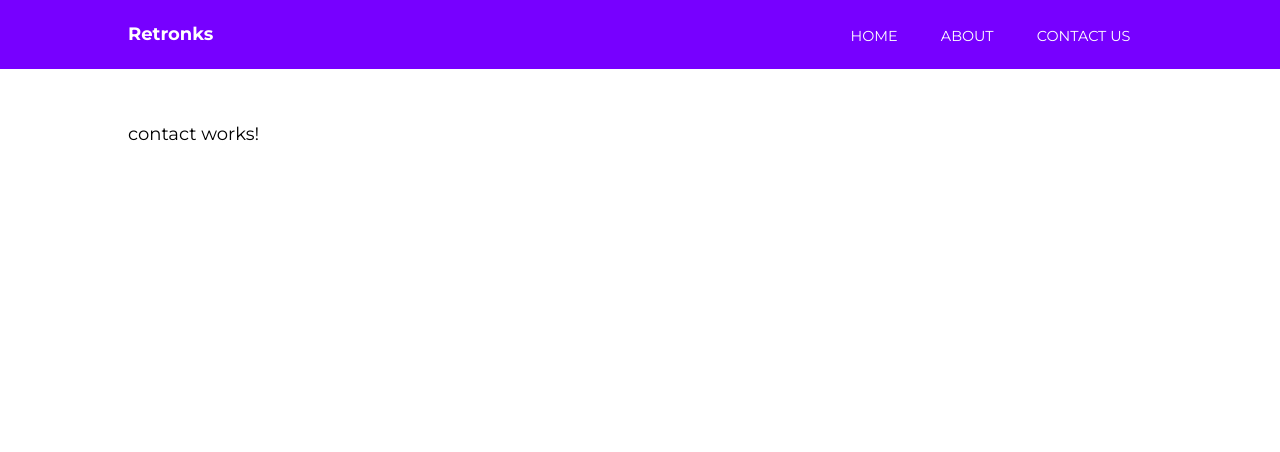
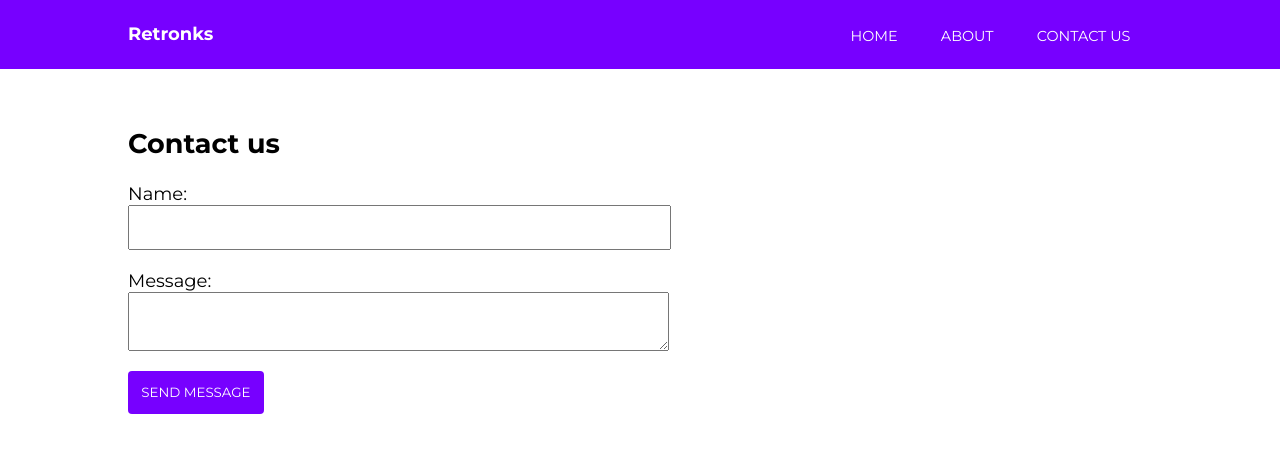
Before and after one commit to 3sztof/angular_learning, an Angular app in the folder Angular/forms_app/: page /contact in a window 1280 px wide. Shown: the top 452 px of the page. Built offline with nearby package versions, Linux system fonts and the light colour scheme.

Commit message:
Added a great Contact Us form - that can be useful!

```diff
--- a/Angular/forms_app/src/app/contact/contact.component.html
+++ b/Angular/forms_app/src/app/contact/contact.component.html
@@ -1,3 +1,33 @@
-<p>
-  contact works!
-</p>
+<h1>Contact us</h1>
+
+<form [formGroup]="messageForm" (ngSubmit)="onSubmit()">
+
+    <h5 *ngIf="success">Your form is valid!</h5>
+
+    <label>
+      Name:
+      <input type="text" formControlName="name">
+      <div *ngIf="submitted && messageForm.controls.name.errors" class="error">
+        <div *ngIf="messageForm.controls.name.errors.required">Your name is required</div>
+      </div>
+    </label>
+
+    <label>
+      Message:
+      <textarea formControlName="message"></textarea>
+      <div *ngIf="submitted && messageForm.controls.message.errors" class="error">
+        <div *ngIf="messageForm.controls.message.errors.required">A message is required</div>
+      </div>
+    </label>
+
+    <input type="submit" value="Send message" class="cta">
+
+  </form>
+
+  <div *ngIf="submitted" class="results">
+    <strong>Name:</strong>
+    <span>{{ messageForm.controls.name.value }}</span>
+
+    <strong>Message:</strong>
+    <span>{{ messageForm.controls.message.value }}</span>
+  </div>
--- a/Angular/forms_app/src/app/contact/contact.component.scss
+++ b/Angular/forms_app/src/app/contact/contact.component.scss
@@ -0,0 +1,43 @@
+label {
+    display: block;
+
+    input, textarea {
+        display: block;
+        width: 50%;
+        margin-bottom: 20px;
+        padding: 1em;
+    }
+
+    .error {
+        margin-top: -20px;
+        background: yellow;
+        padding: .5em;
+        display: inline-block;
+        font-size: .9em;
+        margin-bottom: 20px;
+    }
+}
+
+.cta {
+    background: #7700FF;
+    border: none;
+    color: white;
+
+    text-transform: uppercase;
+    border-radius: 4px;
+    padding: 1em;
+    cursor: pointer;
+    font-family: 'Montserrat';
+}
+
+.results {
+    margin-top: 50px;
+
+    strong {
+        display: block;
+    }
+    span {
+        margin-bottom: 20px;
+        display: block;
+    }
+}
--- a/Angular/forms_app/src/app/contact/contact.component.ts
+++ b/Angular/forms_app/src/app/contact/contact.component.ts
@@ -1,4 +1,5 @@
 import { Component, OnInit } from '@angular/core';
+import { FormBuilder, FormGroup, Validators } from '@angular/forms';
 
 @Component({
   selector: 'app-contact',
@@ -7,9 +8,26 @@
 })
 export class ContactComponent implements OnInit {
 
-  constructor() { }
+  messageForm: FormGroup;
+  submitted = false;
+  success = false;
+
+  constructor(private formBuilder: FormBuilder) { }
 
   ngOnInit() {
+    this.messageForm = this.formBuilder.group({
+      name: ['', Validators.required],
+      message: ['', Validators.required]
+    });
   }
 
+  onSubmit() {
+    this.submitted = true;
+
+    if (this.messageForm.invalid) {
+        return;
+    }
+
+    this.success = true;
+  }
 }
```
